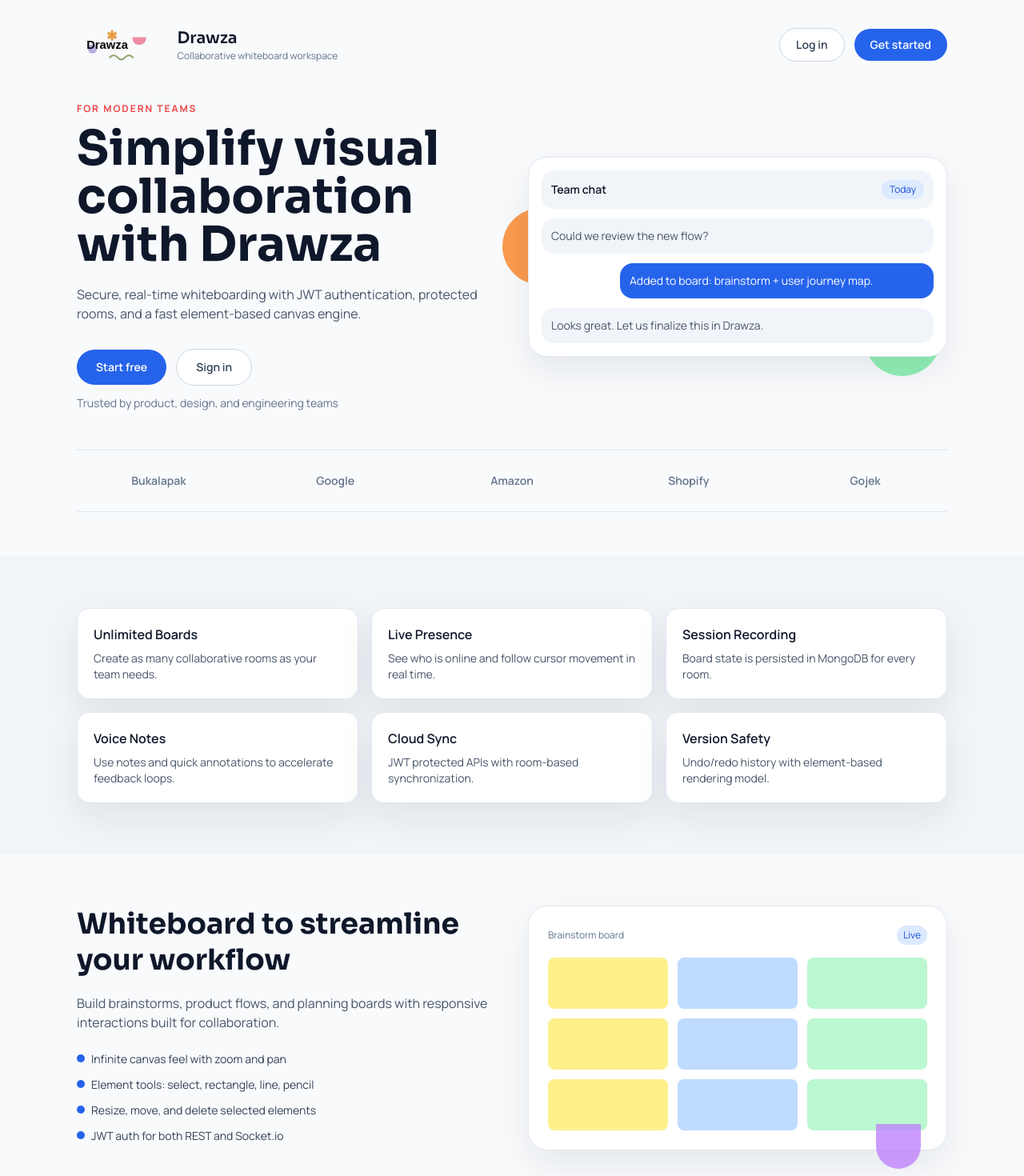
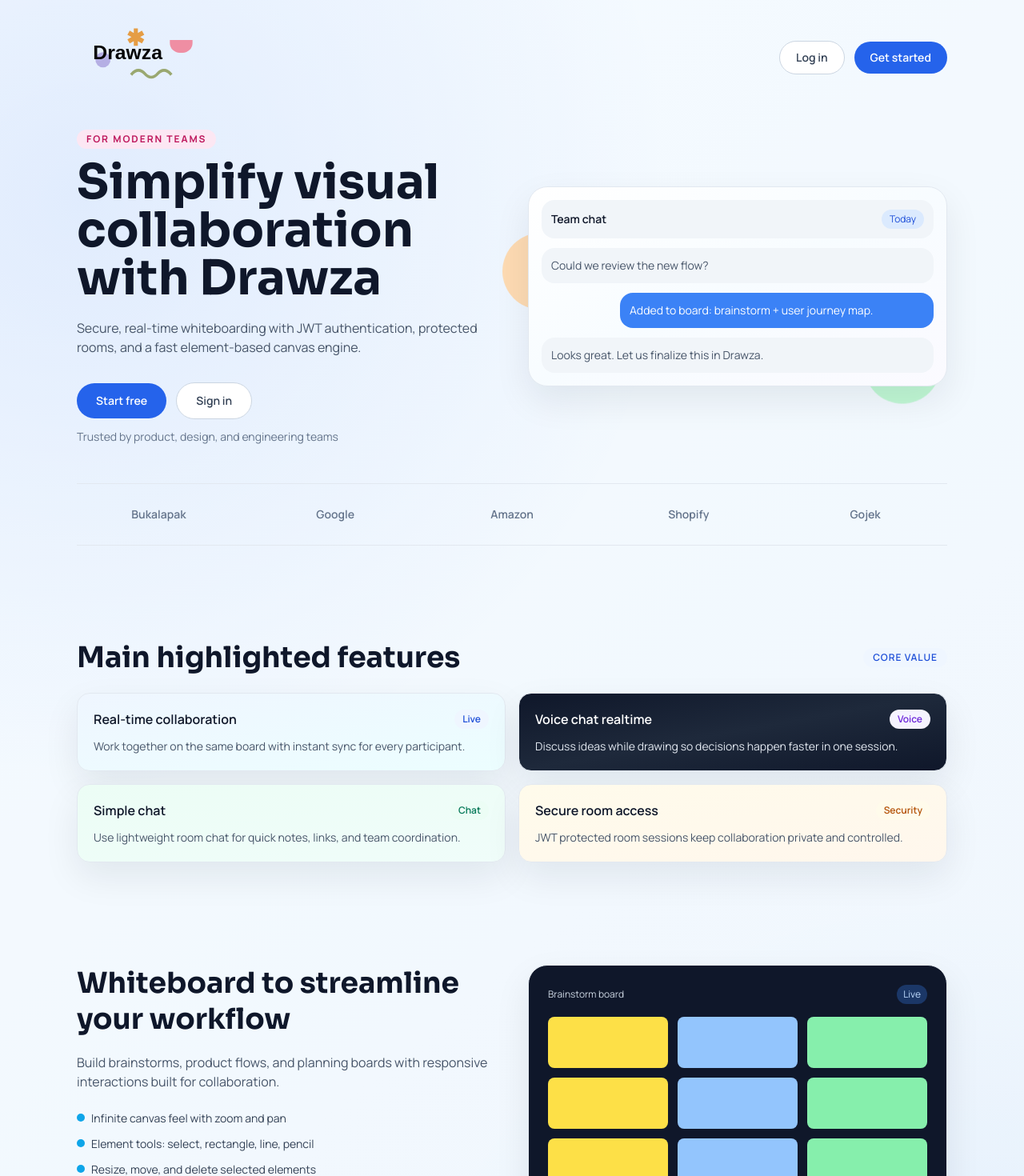
Before and after one commit to Abhinavthakur20/Drawza, a React (Vite) app in the folder client/: page / in a window 1280 px wide. Shown: the top 1470 px of the page at 80% size. Built offline with nearby package versions, Linux system fonts and the light colour scheme; no server answers.

Commit message:
Update homepage UI, animations, toolbar clear-all, and CORS fixes

```diff
--- a/client/src/index.css
+++ b/client/src/index.css
@@ -22,14 +22,68 @@
   }
 
   .drawza-btn-primary {
-    @apply rounded-full bg-blue-600 px-5 py-2.5 text-sm font-semibold text-white transition hover:bg-blue-700;
+    @apply rounded-full bg-blue-600 px-5 py-2.5 text-sm font-semibold text-white transition duration-300 hover:bg-blue-700 hover:shadow-[0_10px_24px_rgba(37,99,235,0.35)];
   }
 
   .drawza-btn-secondary {
-    @apply rounded-full border border-slate-300 bg-white px-5 py-2.5 text-sm font-semibold text-slate-700 transition hover:bg-slate-50;
+    @apply rounded-full border border-slate-300 bg-white px-5 py-2.5 text-sm font-semibold text-slate-700 transition duration-300 hover:bg-slate-50 hover:shadow-[0_8px_20px_rgba(15,23,42,0.08)];
   }
 
   .drawza-input {
     @apply w-full rounded-xl border border-slate-300 bg-white px-3.5 py-3 text-sm outline-none ring-blue-300/40 transition focus:ring-2;
   }
 }
+
+@layer utilities {
+  @keyframes drawza-fade-up {
+    from {
+      opacity: 0;
+      transform: translateY(18px);
+    }
+    to {
+      opacity: 1;
+      transform: translateY(0);
+    }
+  }
+
+  @keyframes drawza-float-soft {
+    0%,
+    100% {
+      transform: translateY(0);
+    }
+    50% {
+      transform: translateY(-8px);
+    }
+  }
+
+  @keyframes drawza-gradient-shift {
+    0% {
+      background-position: 0% 50%;
+    }
+    100% {
+      background-position: 100% 50%;
+    }
+  }
+
+  .animate-fade-up {
+    animation: drawza-fade-up 700ms ease-out both;
+  }
+
+  .animate-float-soft {
+    animation: drawza-float-soft 4.4s ease-in-out infinite;
+  }
+
+  .animate-gradient-shift {
+    background-size: 200% 200%;
+    animation: drawza-gradient-shift 7s ease-in-out infinite alternate;
+  }
+
+  .drawza-hover-card {
+    transition: transform 280ms ease, box-shadow 280ms ease;
+  }
+
+  .drawza-hover-card:hover {
+    transform: translateY(-4px);
+    box-shadow: 0 16px 38px rgba(14, 23, 40, 0.12);
+  }
+}
--- a/client/src/pages/Home.jsx
+++ b/client/src/pages/Home.jsx
@@ -1,14 +1,5 @@
 import { Link } from "react-router-dom";
 import useAuthStore from "../store/authStore";
-
-const CORE_FEATURES = [
-  { title: "Unlimited Boards", text: "Create as many collaborative rooms as your team needs." },
-  { title: "Live Presence", text: "See who is online and follow cursor movement in real time." },
-  { title: "Session Recording", text: "Board state is persisted in MongoDB for every room." },
-  { title: "Voice Notes", text: "Use notes and quick annotations to accelerate feedback loops." },
-  { title: "Cloud Sync", text: "JWT protected APIs with room-based synchronization." },
-  { title: "Version Safety", text: "Undo/redo history with element-based rendering model." },
-];
 
 const BOARD_FEATURES = [
   "Infinite canvas feel with zoom and pan",
@@ -17,19 +8,46 @@
   "JWT auth for both REST and Socket.io",
 ];
 
+const HIGHLIGHTED_FEATURES = [
+  {
+    title: "Real-time collaboration",
+    text: "Work together on the same board with instant sync for every participant.",
+    badge: "Live",
+    tone: "bg-blue-50 text-blue-700",
+    cardTone: "from-blue-50 to-cyan-50",
+  },
+  {
+    title: "Voice chat realtime",
+    text: "Discuss ideas while drawing so decisions happen faster in one session.",
+    badge: "Voice",
+    tone: "bg-violet-50 text-violet-700",
+    cardTone: "from-violet-50 to-fuchsia-50",
+  },
+  {
+    title: "Simple chat",
+    text: "Use lightweight room chat for quick notes, links, and team coordination.",
+    badge: "Chat",
+    tone: "bg-emerald-50 text-emerald-700",
+    cardTone: "from-emerald-50 to-teal-50",
+  },
+  {
+    title: "Secure room access",
+    text: "JWT protected room sessions keep collaboration private and controlled.",
+    badge: "Security",
+    tone: "bg-amber-50 text-amber-700",
+    cardTone: "from-amber-50 to-orange-50",
+  },
+];
+
 export default function Home() {
   const token = useAuthStore((state) => state.token);
 
   return (
-    <main className="min-h-screen bg-slate-50 text-slate-900">
+    <main className="min-h-screen bg-sky-50/40 text-slate-900">
       <section className="mx-auto max-w-6xl px-4 pb-14 pt-8 sm:px-6 lg:px-8">
-        <header className="mb-12 flex items-center justify-between">
+        <header className="mb-12 flex items-center justify-between animate-fade-up">
           <div className="flex items-center gap-3">
-            <img src="/drawza-logo.svg" alt="Drawza logo" className="h-12 w-auto" />
-            <div>
-              <p className="font-display text-xl">Drawza</p>
-              <p className="text-xs text-slate-500">Collaborative whiteboard workspace</p>
-            </div>
+            <img src="/drawza-logo.svg" alt="Drawza logo" className="h-16 w-auto animate-float-soft sm:h-20" />
           </div>
           <nav className="flex items-center gap-3 text-sm">
             <Link className="drawza-btn-secondary" to="/login">
@@ -42,8 +60,10 @@
         </header>
 
         <div className="grid items-center gap-10 lg:grid-cols-2">
-          <div>
-            <p className="mb-3 text-xs font-bold uppercase tracking-[0.16em] text-red-500">For modern teams</p>
+          <div className="animate-fade-up" style={{ animationDelay: "80ms" }}>
+            <p className="mb-3 inline-flex rounded-full bg-pink-100 px-3 py-1 text-xs font-bold uppercase tracking-[0.16em] text-pink-700">
+              For modern teams
+            </p>
             <h1 className="max-w-xl font-display text-5xl font-bold leading-tight sm:text-6xl">
               Simplify visual collaboration with Drawza
             </h1>
@@ -62,17 +82,17 @@
             </div>
           </div>
 
-          <div className="relative">
-            <div className="absolute -left-8 top-16 h-24 w-24 rounded-full bg-orange-400/90" />
-            <div className="absolute -bottom-6 right-2 h-24 w-24 rounded-full bg-green-300/90" />
-            <div className="drawza-card relative overflow-hidden p-4">
+          <div className="relative animate-fade-up" style={{ animationDelay: "160ms" }}>
+            <div className="absolute -left-8 top-16 h-24 w-24 rounded-full bg-orange-200/90 animate-float-soft" />
+            <div className="absolute -bottom-6 right-2 h-24 w-24 rounded-full bg-green-200/90 animate-float-soft" style={{ animationDelay: "600ms" }} />
+            <div className="drawza-card drawza-hover-card relative overflow-hidden bg-gradient-to-br from-white via-sky-50/50 to-violet-50/40 p-4">
               <div className="mb-3 flex items-center justify-between rounded-2xl bg-slate-100 p-3">
                 <p className="text-sm font-semibold">Team chat</p>
                 <span className="rounded-full bg-blue-100 px-2.5 py-1 text-xs text-blue-700">Today</span>
               </div>
               <div className="space-y-3">
                 <div className="rounded-2xl bg-slate-100 p-3 text-sm text-slate-600">Could we review the new flow?</div>
-                <div className="ml-auto w-4/5 rounded-2xl bg-blue-600 p-3 text-sm text-white">
+                <div className="ml-auto w-4/5 rounded-2xl bg-blue-500 p-3 text-sm text-white">
                   Added to board: brainstorm + user journey map.
                 </div>
                 <div className="rounded-2xl bg-slate-100 p-3 text-sm text-slate-600">
@@ -92,64 +112,75 @@
         </div>
       </section>
 
-      <section className="bg-slate-100 py-16">
-        <div className="mx-auto max-w-6xl px-4 sm:px-6 lg:px-8">
-          <div className="grid gap-4 md:grid-cols-2 lg:grid-cols-3">
-            {CORE_FEATURES.map((item) => (
-              <article key={item.title} className="drawza-card rounded-2xl p-5">
-                <h3 className="mb-2 font-semibold">{item.title}</h3>
-                <p className="text-sm text-slate-600">{item.text}</p>
-              </article>
-            ))}
-          </div>
+      <section className="mx-auto max-w-6xl px-4 py-16 sm:px-6 lg:px-8">
+        <div className="mb-6 flex items-center justify-between gap-3 animate-fade-up">
+          <h2 className="font-display text-3xl font-bold sm:text-4xl">Main highlighted features</h2>
+          <span className="drawza-pill">Core value</span>
+        </div>
+        <div className="grid gap-4 md:grid-cols-2">
+          {HIGHLIGHTED_FEATURES.map((feature, index) => (
+            <article
+              key={feature.title}
+              className={`drawza-card drawza-hover-card animate-fade-up rounded-2xl ${
+                index === 1 ? "bg-gradient-to-br from-slate-900 via-slate-800 to-slate-900 text-white" : `bg-gradient-to-br ${feature.cardTone}`
+              } p-5`}
+              style={{ animationDelay: `${index * 90}ms` }}
+            >
+              <div className="mb-3 flex items-center justify-between">
+                <h3 className="font-semibold">{feature.title}</h3>
+                <span className={`rounded-full px-2.5 py-1 text-xs font-semibold ${feature.tone}`}>{feature.badge}</span>
+              </div>
+              <p className={`text-sm ${index === 1 ? "text-slate-200" : "text-slate-600"}`}>{feature.text}</p>
+            </article>
+          ))}
         </div>
       </section>
 
       <section className="mx-auto grid max-w-6xl gap-10 px-4 py-16 sm:px-6 lg:grid-cols-2 lg:px-8">
         <div>
-          <h2 className="font-display text-4xl font-bold leading-tight">Whiteboard to streamline your workflow</h2>
+          <h2 className="font-display text-4xl font-bold leading-tight animate-fade-up">Whiteboard to streamline your workflow</h2>
           <p className="mt-5 text-slate-600">
             Build brainstorms, product flows, and planning boards with responsive interactions built for collaboration.
           </p>
           <ul className="mt-6 space-y-3 text-sm text-slate-700">
-            {BOARD_FEATURES.map((item) => (
-              <li key={item} className="flex items-start gap-2">
-                <span className="mt-1 h-2.5 w-2.5 rounded-full bg-blue-600" />
+            {BOARD_FEATURES.map((item, index) => (
+              <li key={item} className="animate-fade-up flex items-start gap-2" style={{ animationDelay: `${index * 90}ms` }}>
+                <span className="mt-1 h-2.5 w-2.5 rounded-full bg-sky-500" />
                 <span>{item}</span>
               </li>
             ))}
           </ul>
         </div>
-        <div className="drawza-card relative p-6">
-          <div className="mb-4 flex items-center justify-between text-xs text-slate-500">
+        <div className="drawza-card drawza-hover-card relative animate-fade-up bg-slate-900 p-6 text-white" style={{ animationDelay: "120ms" }}>
+          <div className="mb-4 flex items-center justify-between text-xs text-slate-300">
             <span>Brainstorm board</span>
-            <span className="rounded-full bg-blue-100 px-2 py-1 text-blue-700">Live</span>
+            <span className="rounded-full bg-blue-500/30 px-2 py-1 text-blue-200">Live</span>
           </div>
           <div className="grid grid-cols-3 gap-3">
             {[...Array(9)].map((_, i) => (
               <div
                 key={i}
-                className={`h-16 rounded-lg ${i % 3 === 0 ? "bg-yellow-200" : i % 3 === 1 ? "bg-blue-200" : "bg-green-200"}`}
+                className={`h-16 rounded-lg ${i % 3 === 0 ? "bg-yellow-300" : i % 3 === 1 ? "bg-blue-300" : "bg-green-300"}`}
               />
             ))}
           </div>
-          <div className="absolute -bottom-6 right-8 h-14 w-14 rounded-b-full rounded-t-3xl bg-purple-400/80" />
+          <div className="absolute -bottom-6 right-8 h-14 w-14 rounded-b-full rounded-t-3xl bg-indigo-400/70" />
         </div>
       </section>
 
-      <section className="bg-slate-100 py-16">
+      <section className="bg-gradient-to-b from-indigo-50/40 to-rose-50/40 py-16">
         <div className="mx-auto max-w-6xl px-4 sm:px-6 lg:px-8">
-          <h2 className="mb-6 font-display text-4xl font-bold">Features on whiteboard</h2>
+          <h2 className="mb-6 font-display text-4xl font-bold animate-fade-up">Features on whiteboard</h2>
           <div className="grid gap-4 md:grid-cols-3">
-            <article className="drawza-card rounded-2xl p-5">
+            <article className="drawza-card drawza-hover-card animate-fade-up rounded-2xl bg-gradient-to-br from-rose-50 to-orange-50 p-5">
               <h3 className="font-semibold">Structured brainstorm</h3>
               <p className="mt-2 text-sm text-slate-600">Collect ideas rapidly and convert them into execution plans.</p>
             </article>
-            <article className="drawza-card rounded-2xl p-5">
+            <article className="drawza-card drawza-hover-card animate-fade-up rounded-2xl bg-gradient-to-br from-sky-50 to-cyan-50 p-5" style={{ animationDelay: "90ms" }}>
               <h3 className="font-semibold">Collaboration done right</h3>
               <p className="mt-2 text-sm text-slate-600">Realtime sockets keep every participant synchronized.</p>
             </article>
-            <article className="drawza-card rounded-2xl p-5">
+            <article className="drawza-card drawza-hover-card animate-fade-up rounded-2xl bg-gradient-to-br from-violet-50 to-fuchsia-50 p-5" style={{ animationDelay: "180ms" }}>
               <h3 className="font-semibold">Actionable sessions</h3>
               <p className="mt-2 text-sm text-slate-600">Keep outcomes persistent and secure with JWT-protected APIs.</p>
             </article>
@@ -157,13 +188,13 @@
         </div>
       </section>
 
-      <section className="bg-slate-900 py-16 text-white">
+      <section className="animate-gradient-shift bg-gradient-to-r from-slate-900 via-slate-800 to-indigo-900 py-16 text-white">
         <div className="mx-auto flex max-w-6xl flex-col items-start justify-between gap-6 px-4 sm:flex-row sm:items-center sm:px-6 lg:px-8">
           <div>
             <h2 className="font-display text-3xl font-bold">Build with Drawza today</h2>
             <p className="mt-2 text-sm text-slate-300">Spin up your first collaborative room in under a minute.</p>
           </div>
-          <Link className="drawza-btn-primary !bg-blue-500 !px-6 !py-3" to={token ? "/rooms" : "/signup"}>
+          <Link className="drawza-btn-primary !bg-white !text-slate-900 hover:!bg-slate-200 !px-6 !py-3" to={token ? "/rooms" : "/signup"}>
             Create account
           </Link>
         </div>
```
Also changed, not shown: client/src/components/Toolbar.jsx (+19 -0 lines), client/src/pages/Whiteboard.jsx (+25 -1 lines), client/src/store/whiteboardStore.js (+13 -0 lines), 2 other files (tests, documents, lock files or other folders).
